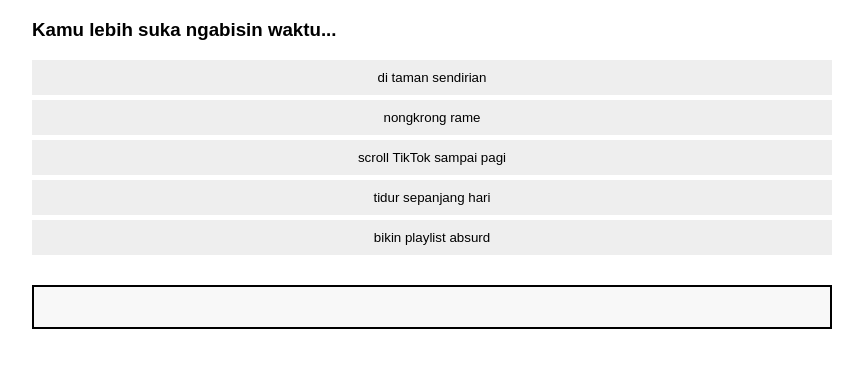
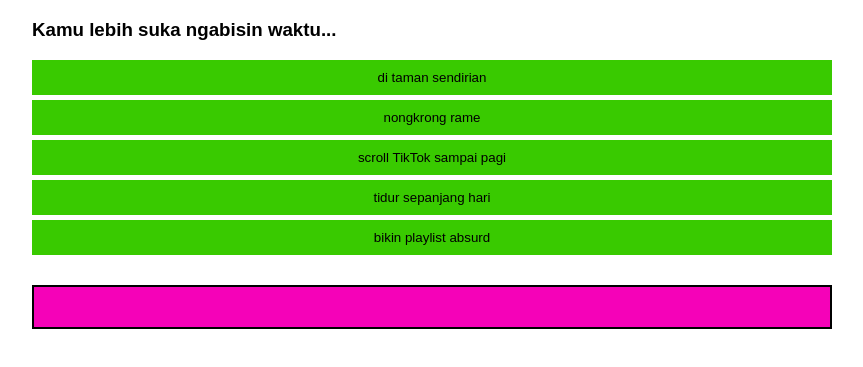
Before and after one commit to Tisz475/kuis-brainrot, a plain HTML site: page index.html in a window 1280 px wide. Shown: the part 81-448 px from the top of the page, without its empty margins (208-1071 px from the left). Drawn offline with Linux system fonts and the light colour scheme.

Commit message:
Update index.html

```diff
--- a/index.html
+++ b/index.html
@@ -20,17 +20,17 @@
       padding: 10px;
       width: 100%;
       border: none;
-      background: #eee;
+      background: #39ca00;
       cursor: pointer;
     }
     .options button:hover {
-      background: #ccc;
+      background: #2a1c7a;
     }
     #result {
       margin-top: 30px;
       padding: 20px;
       border: 2px solid #000;
-      background-color: #f8f8f8;
+      background-color: #f502b8;
     }
   </style>
 </head>
```
